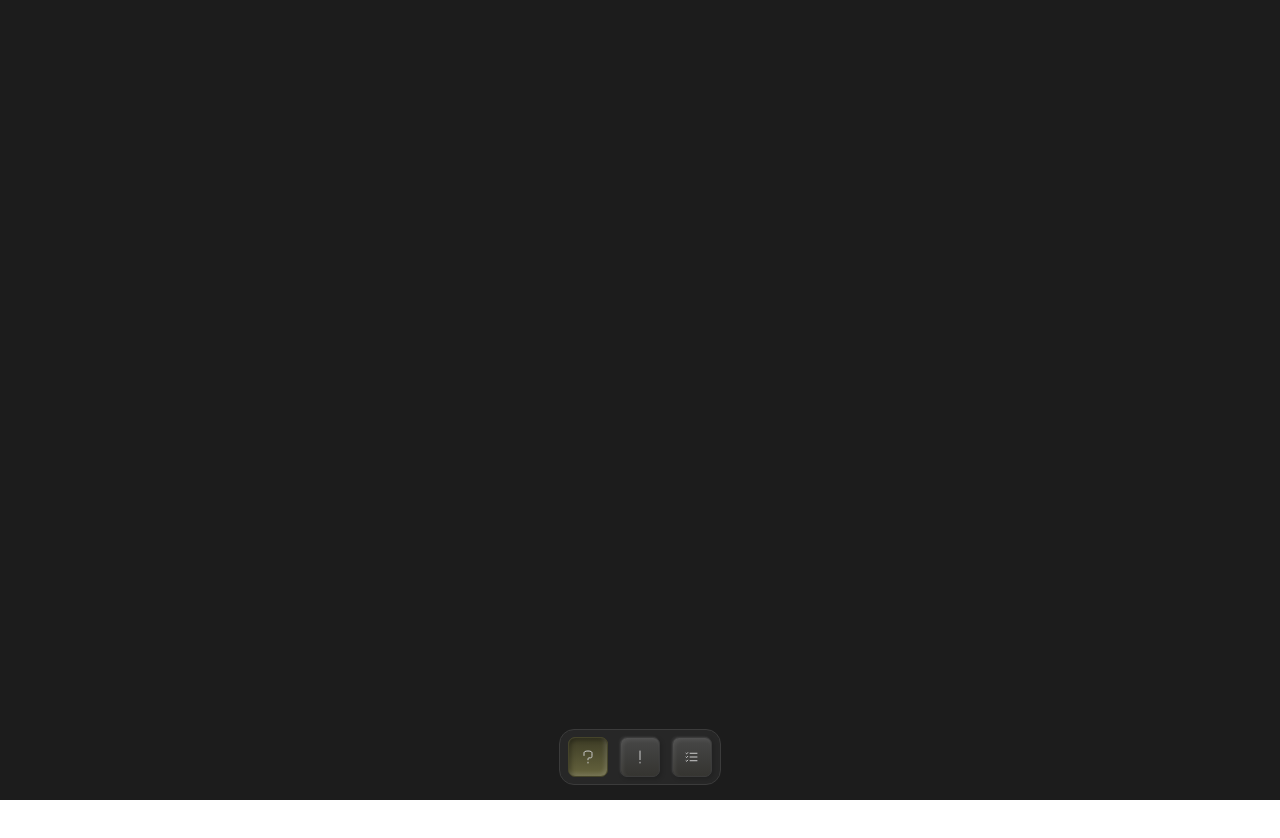
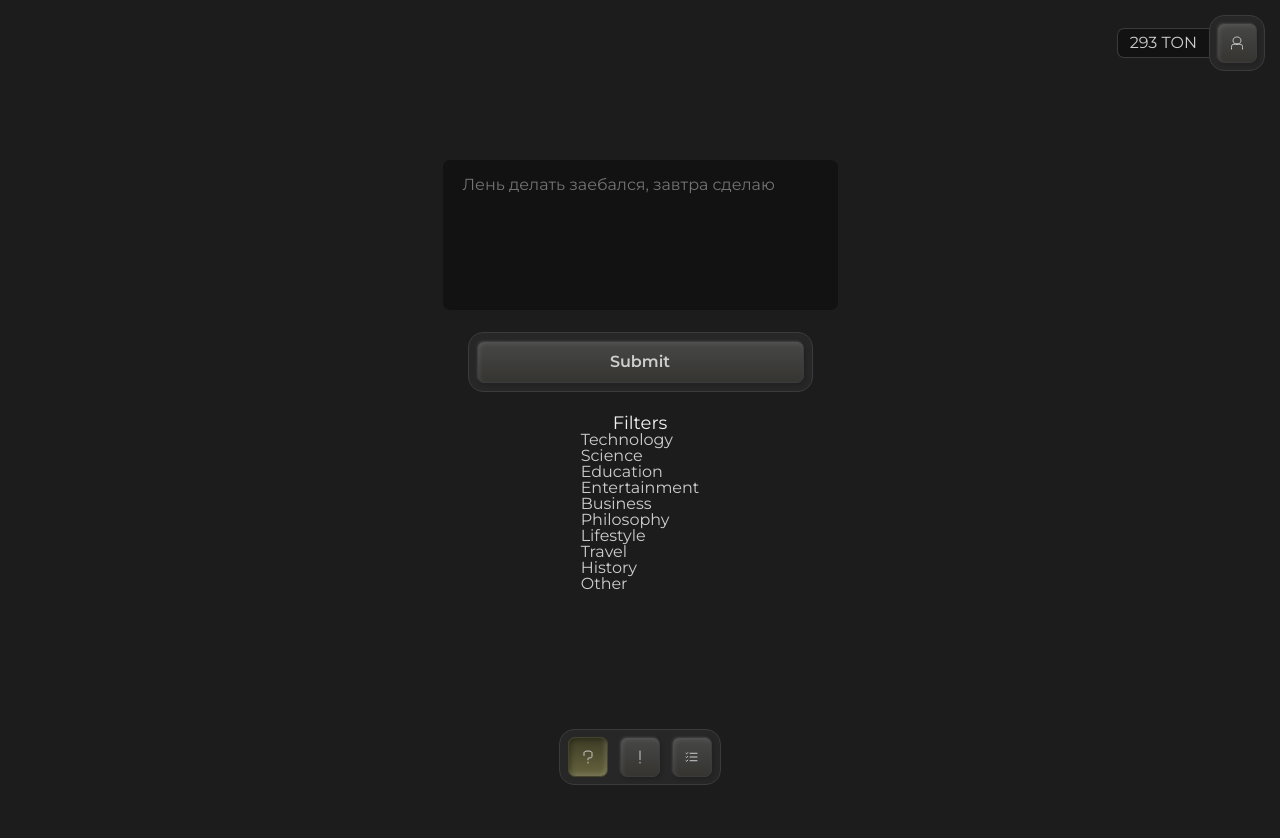
Before and after one commit to zamao9/consensusChain, a React (Vite) app: page / in a window 1280 px wide. Shown: the top 838 px of the page. Before the commit the page ends 800 px from the top, so only its background shows below. Built offline with nearby package versions, Linux system fonts and the light colour scheme.

Commit message:
test 0.0.2 — header, questions-page

```diff
--- a/src/components/appScreen/AppScreen.jsx
+++ b/src/components/appScreen/AppScreen.jsx
@@ -1,4 +1,7 @@
 import Footer from '../footer/Footer';
+import Header from '../header/Header';
+import Marquees from '../marquees/Marquees';
+import QuestionPage from '../questionPage/QuestionPage';
 import './appScreen.sass';
 import { useState } from 'react';
 
@@ -8,6 +11,15 @@ const AppScreen = () => {
 	return (
 		<section className='section app-screen'>
 			<div className='container app-screen__container'>
+				{/* Marquees */}
+				{/* <Marquees /> */}
+
+				{/* Header */}
+				<Header />
+
+				{/* Question Page */}
+				<QuestionPage />
+
 				{/* Footer */}
 				<Footer curItem={curItem} setItem={setItem} />
 			</div>
--- a/src/components/header/Header.jsx
+++ b/src/components/header/Header.jsx
@@ -1,7 +1,27 @@
+import { useState } from 'react';
+import { ProfileIcon } from '../../constants/SvgIcons';
 import './header.sass';
 
 const Header = () => {
-	return <header className='header'></header>;
+	const [curItem, setItem] = useState('');
+
+	return (
+		<header className='header'>
+			<div className='header__wrapper'>
+				<div className='balance'>
+					<span>293 TON</span>
+				</div>
+				<div className='profile'>
+					<div
+						className={`profile__button ${curItem ? 'active' : ''}`}
+						onClick={() => setItem('active')}
+					>
+						<ProfileIcon />
+					</div>
+				</div>
+			</div>
+		</header>
+	);
 };
 
 export default Header;
--- a/src/components/header/header.sass
+++ b/src/components/header/header.sass
@@ -1,3 +1,49 @@
 @use '../../index'
 
 .header
+	position: fixed
+	z-index: 1
+	top: 15px
+	right: 15px
+
+	&__wrapper
+		display: flex
+		align-items: center
+		justify-content: center
+		overflow: hidden
+
+	.balance
+		position: relative
+		z-index: -1
+		// right: -100%
+		display: flex
+		align-items: center
+		justify-content: center
+		min-width: 60px
+		width: fit-content
+		height: 30px
+		padding: 0 12px
+		background-color: index.$c-bg-input
+		@include index.border7
+		border-radius: 7px 0 0 7px
+		border: 1px solid index.$c-stroke
+		border-right: 0
+
+	.profile
+		display: flex
+		justify-content: center
+		align-items: center
+		width: 56px
+		height: 56px
+		@include index.border15
+		background-color: index.$c-bg-900
+
+		&__button
+			display: flex
+			justify-content: center
+			align-items: center
+			width: 40px
+			height: 40px
+			@include index.button
+			&.active
+				@include index.button-active
--- /dev/null
+++ b/src/components/marquees/Marquees.jsx
@@ -0,0 +1,73 @@
+import React, { useEffect, useRef } from 'react';
+
+const Marquees = () => {
+	const canvasRef = useRef(null);
+
+	useEffect(() => {
+		const canvas = canvasRef.current;
+		const ctx = canvas.getContext('2d');
+
+		// Устанавливаем размеры canvas
+		canvas.width = window.innerWidth;
+		canvas.height = window.innerHeight;
+
+		const fontSize = 12; // Размер символа
+		const totalHeight = canvas.height * 0.7; // 70% высоты экрана
+		const verticalPadding = canvas.height * 0.15; // 15% отступы сверху и снизу
+		const rows = Math.floor(totalHeight / fontSize); // Количество строк в 70% области
+		const horizontalPadding = 1; // Отступы слева и справа
+
+		// Инициализируем массив с начальными горизонтальными позициями
+		const positions = Array.from({ length: rows }, () =>
+			Math.floor(Math.random() * ((canvas.width - horizontalPadding) / fontSize))
+		);
+
+		const draw = () => {
+			// Затираем предыдущий кадр с эффектом затухания
+			ctx.fillStyle = 'rgba(0, 0, 0, 0.05)';
+			ctx.fillRect(0, 0, canvas.width, canvas.height);
+
+			// Устанавливаем стиль символов
+			ctx.fillStyle = '#0F0'; // Зелёный цвет символов
+			ctx.font = `${fontSize}px monospace`;
+
+			// Рисуем символы
+			for (let i = 0; i < positions.length; i++) {
+				const text = String.fromCharCode(0x30a0 + Math.random() * 96);
+				const x = positions[i] * fontSize + horizontalPadding; // Позиция по горизонтали
+				const y = i * fontSize + verticalPadding; // Позиция по вертикали с учётом отступов
+
+				ctx.fillText(text, x, y);
+
+				// Логика движения символов: сбрасываем символ на левый край при выходе за правый отступ
+				if (x > canvas.width - horizontalPadding && Math.random() > 0.975) {
+					positions[i] = 0;
+				}
+
+				// Двигаем символ вправо
+				positions[i]++;
+			}
+		};
+
+		// Анимация через requestAnimationFrame
+		const animate = () => {
+			draw();
+			requestAnimationFrame(animate);
+		};
+
+		animate(); // Запуск анимации
+
+		return () => cancelAnimationFrame(animate); // Очистка при размонтировании компонента
+	}, []);
+
+	return (
+		<canvas
+			ref={canvasRef}
+			style={{
+				display: 'block',
+			}}
+		/>
+	);
+};
+
+export default Marquees;
--- /dev/null
+++ b/src/components/marquees/marquees.sass
@@ -0,0 +1 @@
+@use '../../index'
--- /dev/null
+++ b/src/components/questionPage/QuestionPage.jsx
@@ -0,0 +1,71 @@
+import { useState } from 'react';
+import './questionPage.sass';
+
+const QuestionPage = () => {
+	const filtersItems = [
+		{
+			key: 1,
+			label: 'Technology',
+		},
+		{
+			key: 2,
+			label: 'Science',
+		},
+		{
+			key: 3,
+			label: 'Education',
+		},
+		{
+			key: 4,
+			label: 'Entertainment',
+		},
+		{
+			key: 5,
+			label: 'Business',
+		},
+		{
+			key: 6,
+			label: 'Philosophy',
+		},
+		{
+			key: 7,
+			label: 'Lifestyle',
+		},
+		{
+			key: 8,
+			label: 'Travel',
+		},
+		{
+			key: 9,
+			label: 'History',
+		},
+		{
+			key: 10,
+			label: 'Other',
+		},
+	];
+	return (
+		<form className='question-page'>
+			<textarea
+				placeholder='Лень делать заебался, завтра сделаю'
+				className='text question-page__input'
+			/>
+			<div className='question-page__button-wrapper'>
+				<button className='button question-page__button' type='button'>
+					Submit
+				</button>
+			</div>
+
+			<h2 className='title'>Filters</h2>
+			<ul className='filters'>
+				{filtersItems.map((element) => (
+					<li className='filters__item' key={element.key}>
+						{element.label}
+					</li>
+				))}
+			</ul>
+		</form>
+	);
+};
+
+export default QuestionPage;
--- /dev/null
+++ b/src/components/questionPage/questionPage.sass
@@ -0,0 +1,37 @@
+@use '../../index'
+
+.question-page
+	display: flex
+	flex-direction: column
+	align-items: center
+
+	&__input
+		max-width: 395px
+		width: 100%
+		min-height: 150px
+		padding: 14px 20px
+		margin-bottom: 22px
+		resize: none
+		color: index.$c-text
+		font-size: 16px
+		font-family: index.$f-global
+		background-color: index.$c-bg-input
+		@include index.border7
+		border: none
+		&:focus
+			outline: 1px solid index.$c-stroke
+		&::placeholder
+			font-size: 16px
+			font-family: index.$f-global
+			color: index.$c-text-disabled
+		&:not(:placeholder-shown)
+			outline: 1px solid index.$c-stroke
+
+	&__button-wrapper
+		max-width: 345px
+		width: 100%
+		height: 60px
+		padding: 8px
+		margin-bottom: 22px
+		@include index.border15
+		background-color: index.$c-bg-900
--- a/src/constants/svgIcons.jsx
+++ b/src/constants/svgIcons.jsx
@@ -3,6 +3,15 @@ import React from 'react';
 export const AnswersIcon = () => (
 	<svg width='24' height='24' viewBox='0 0 24 24' fill='none' xmlns='http://www.w3.org/2000/svg'>
 		<path d='M12 14.6644L12 6M12 17.1712V18' strokeLinecap='round' />
+	</svg>
+);
+
+export const ProfileIcon = () => (
+	<svg width='24' height='24' viewBox='0 0 24 24' fill='none' xmlns='http://www.w3.org/2000/svg'>
+		<path
+			d='M11.9999 13.1358C11.9999 13.1358 8.10345 13.3313 8.10345 9.56878C8.10345 5.80625 11.9999 6.00173 11.9999 6.00173C11.9999 6.00173 15.8964 5.80625 15.8964 9.56878C15.8964 13.3313 11.9999 13.1358 11.9999 13.1358ZM11.9999 13.1358C6.47991 13.1358 6.48001 13.1358 6.48001 18M11.9999 13.1358C17.5199 13.1358 17.52 13.1358 17.52 18'
+			strokeLinecap='round'
+		/>
 	</svg>
 );
 
--- a/src/index.sass
+++ b/src/index.sass
@@ -49,6 +49,7 @@ body
 
 .section
 	background-color: $c-bg-main
+	padding-top: 160px
 
 .container
 	width: 100%
@@ -76,6 +77,23 @@ svg
 	flex-shrink: 0
 	stroke: $c-text
 
+.button
+	display: flex
+	justify-content: center
+	align-items: center
+	width: 100%
+	height: 100%
+	@include button
+	color: $c-text
+	font-family: $f-global
+	font-size: 16px
+	font-weight: 600
+	&.disabled
+		user-select: none
+		background: transparent
+		box-shadow: none
+		color: $c-text-disabled
+
 /* Modificators */
 .button--reset
 	border: 0
```
